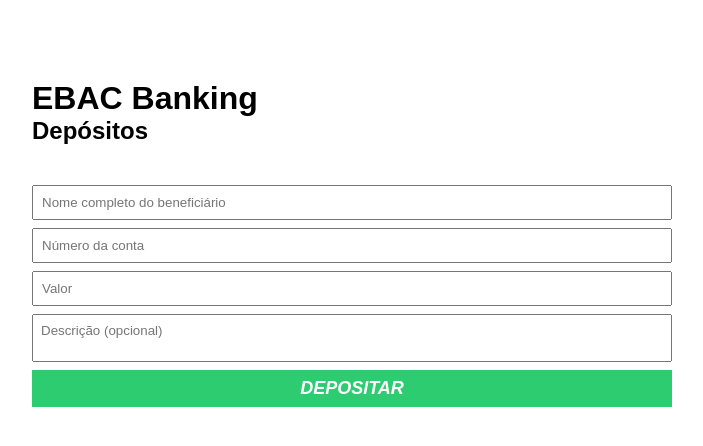
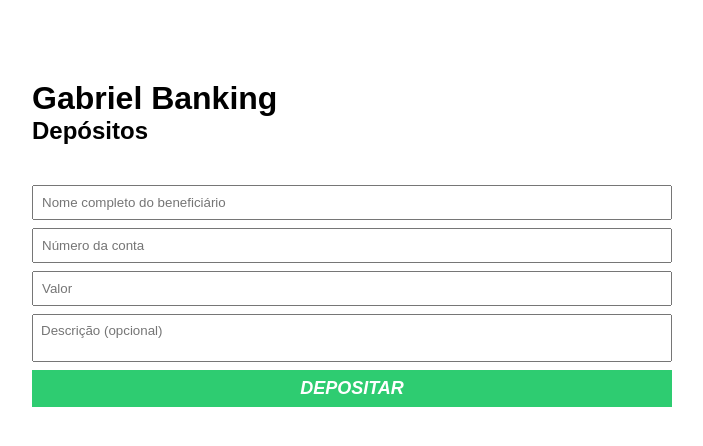
Before and after one commit to GabrielGuimaraesSilva/estudos-e-praticas, a plain HTML site: page Modulo7/aulaDOM/index.html in a window 1280 px wide. Shown: the whole page, without its empty margins (288-991 px from the left). Drawn offline with Linux system fonts and the light colour scheme.

Commit message:
alterando h1

```diff
--- a/Modulo7/aulaDOM/index.html
+++ b/Modulo7/aulaDOM/index.html
@@ -11,7 +11,7 @@
 
 <body>
     <div class="container">
-        <h1>EBAC Banking</h1>
+        <h1>Gabriel Banking</h1>
         <h2>Depósitos</h2>
         <form id="form-deposito">
             <input type="text" id="nome-Beneficiario" required placeholder="Nome completo do beneficiário" />
```
